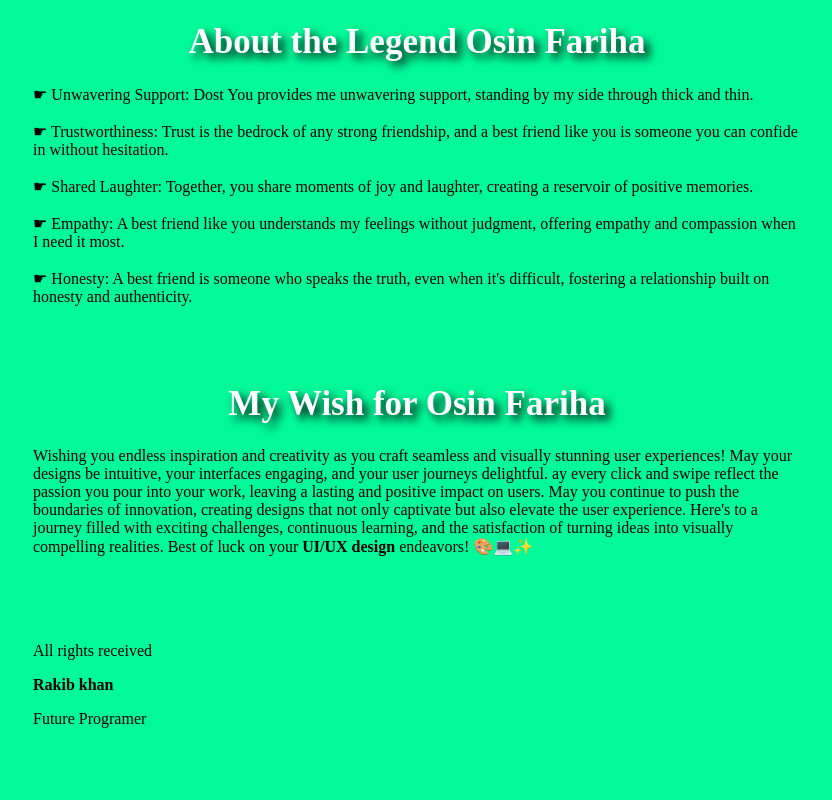
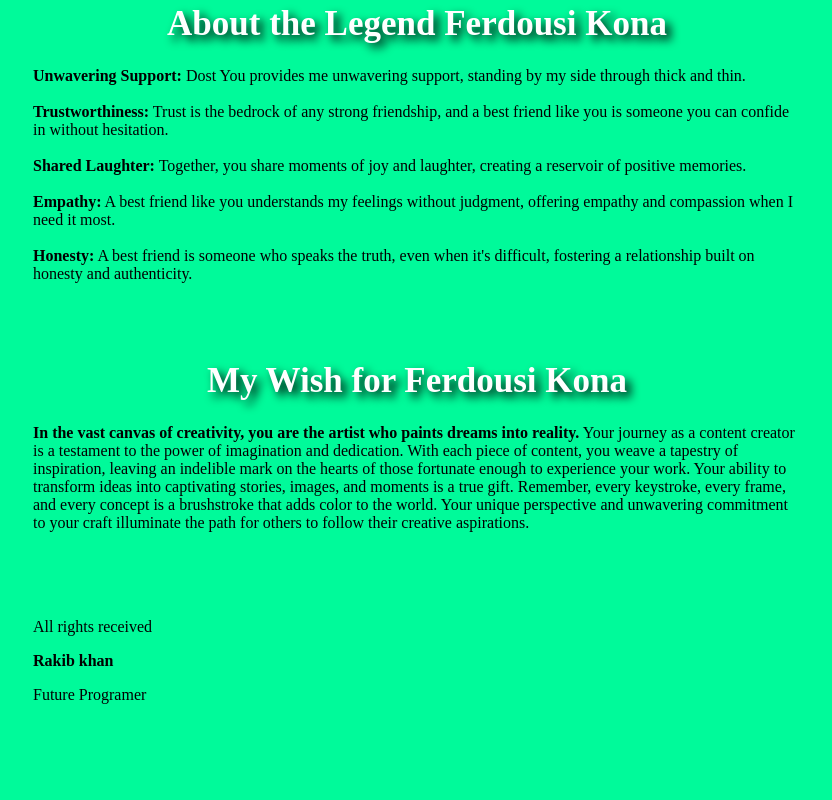
Before and after one commit to rakibzippy/kona, a plain HTML site: page index.html in a window 1280 px wide. Shown: the part 1005-1805 px from the top of the page, without its empty margins (223-1055 px from the left). Drawn offline with Linux system fonts and the light colour scheme.

Commit message:
for kona html

```diff
--- a/index.html
+++ b/index.html
@@ -65,8 +65,8 @@
         <h1>The Art of True Friendship: <br>
              A Journey of Connection</h1>
         <!-- IMAGE TITLE-->
-        ,<div>
-        <img src="https://drive.google.com/uc?export=view&id=1FynyeWhzkitv0LirpnYU1BXqimoEaQ3o" alt="fariha">
+        <div>
+        <img src="https://drive.google.com/uc?export=view&id=1ycXfVSHZ6oTKunVKNazI3YSwMmkA43WR" alt="kona"
         <small>
             True friends are the anchors that keep us steady in life's unpredictable sea.
              They share our laughter in moments of joy and offer solace in times of sorrow.
@@ -79,21 +79,21 @@
         <div>
             <!--  tribute for the person-->
             <h1 class="title-APJ">
-                About the Legend <b>Osin Fariha</b>
+                About the Legend <b>Ferdousi Kona</b>
             </h1>
-<p>☛ Unwavering Support:
+<p> <b>Unwavering Support: </b>
     Dost You provides me unwavering support,
     standing by my side through thick and thin.<br><br>
-    ☛ Trustworthiness: Trust is the bedrock of any strong friendship,
+    <b>Trustworthiness:</b> Trust is the bedrock of any strong friendship,
     and a best friend like you is someone
     you can confide in without hesitation.<br><br>
-    ☛ Shared Laughter: Together,
+    <b>Shared Laughter:</b> Together,
     you share moments of joy and laughter,
     creating a reservoir of positive memories.<br><br>
-    ☛ Empathy: A best friend like you understands my feelings without judgment,
+    <b>Empathy:</b> A best friend like you understands my feelings without judgment,
      offering empathy and compassion when I need it most.
     <br><br>
-    ☛ Honesty: A best friend is someone who speaks the truth,
+    <b>Honesty:</b> A best friend is someone who speaks the truth,
      even when it's difficult,
      fostering a relationship built on honesty and authenticity.
     <br><br>
@@ -102,18 +102,16 @@
 
         </div>
         <h1 class="title-APJ">
-            My Wish for  <b>Osin Fariha</b>
+            My Wish for  <b>Ferdousi Kona</b>
         </h1>
-<p>Wishing you endless inspiration and creativity as you craft seamless and
-    visually stunning user experiences!
-    May your designs be intuitive, your interfaces engaging,
-     and your user journeys delightful.
-     ay every click and swipe reflect the passion you pour into your work,
-     leaving a lasting and positive impact on users. May you continue to push the boundaries of innovation,
-      creating designs that not only captivate but also elevate the user experience.
-      Here's to a journey filled with exciting challenges, continuous learning, and
-      the satisfaction of turning ideas into visually compelling realities.
-     Best of luck on your <strong>UI/UX design</strong> endeavors! 🎨💻✨</p>
+<p><b>In the vast canvas of creativity, you are the artist who paints dreams into reality.</b>
+    Your journey as a content creator is a testament to the power of imagination and dedication.
+     With each piece of content, you weave a tapestry of inspiration,
+      leaving an indelible mark on the hearts of those fortunate enough to experience your work.
+Your ability to transform ideas into captivating stories, images, and moments is a true gift. Remember,
+ every keystroke, every frame, and every concept is a brushstroke that adds color to the world.
+  Your unique perspective and unwavering commitment to your craft illuminate the path
+  for others to follow their creative aspirations.</p>
 
     </main>
 
```
